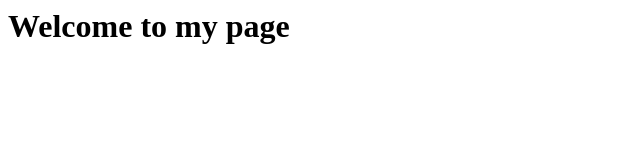
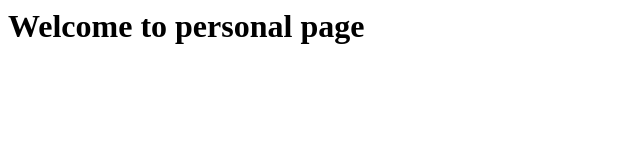
Before and after one commit to tom-garcia-sanchez/tom-garcia-sanchez.github.io, a plain HTML site: page index.html in a window 1280 px wide. Shown: the whole page, without its empty margins (0-640 px from the left). Drawn offline with Linux system fonts and the light colour scheme.

Commit message:
I changed the name

```diff
--- a/home.html
+++ b/index.html
@@ -5,6 +5,6 @@
     <title>Tom garcia-sanchez</title>
 </head>
 <body>
-    <h1>Welcome to my page</h1>
+    <h1>Welcome to personal page</h1>
 </body>
 </html>
```
